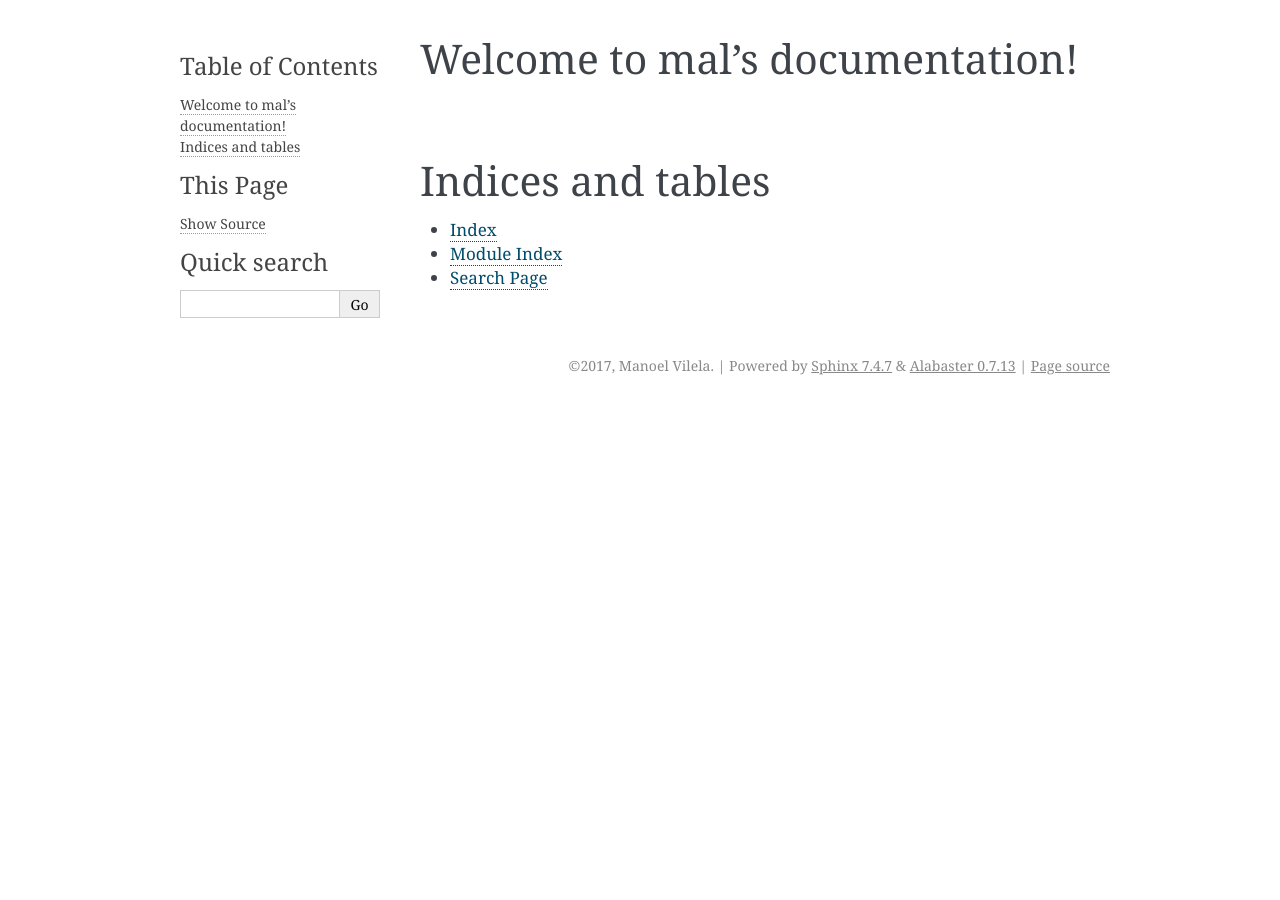
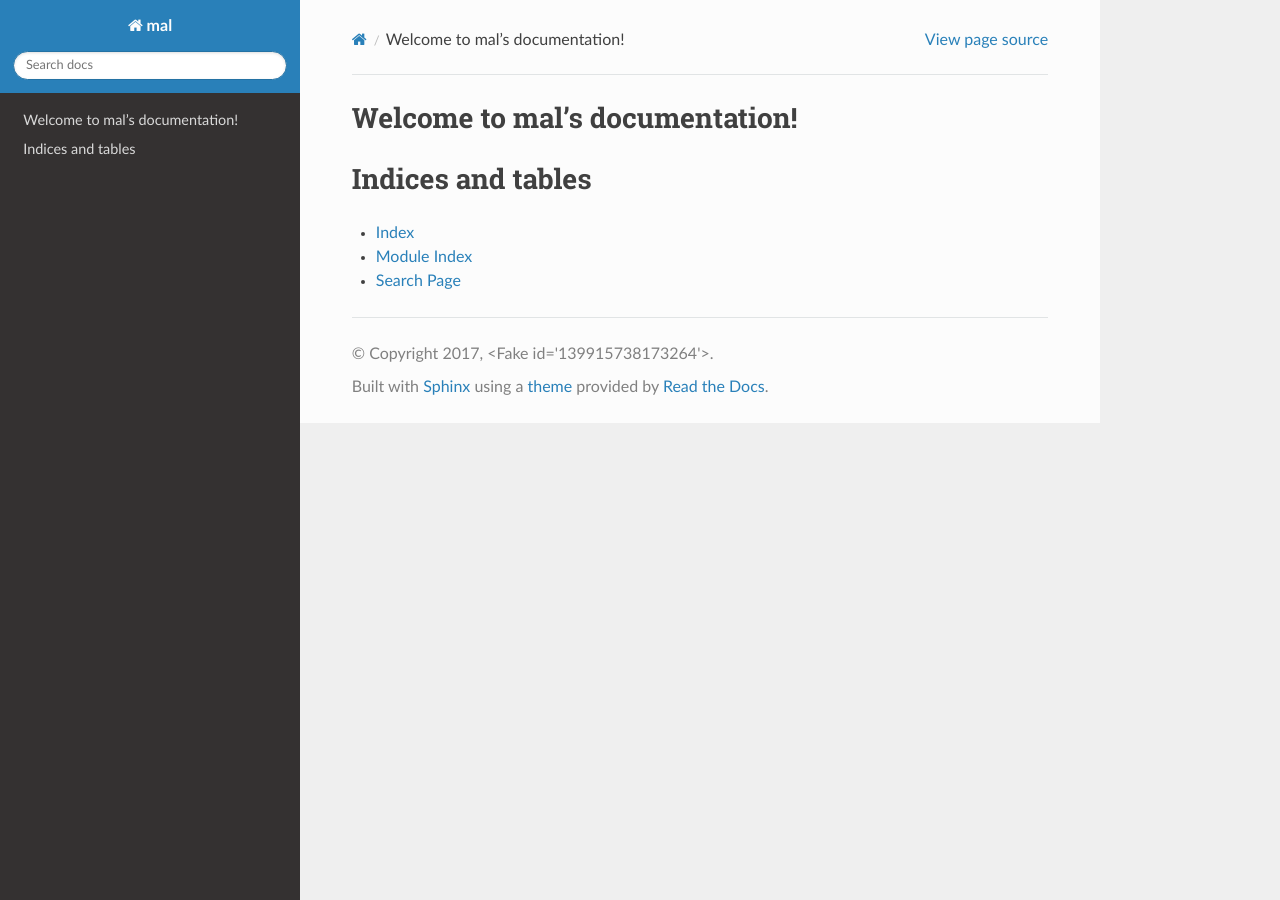
Before and after one commit to ryukinix/mal, a Sphinx documentation site: the page built from docs/source/index.rst, in a window 1280 px wide. Built offline with Sphinx 7.4.7 and the Read the Docs theme 2.0.0, drawn with Linux system fonts in a browser that asks for light colours; the version number could not be read and is left out.

Commit message:
Add mal integration to docs and use ReadTheDocs theme

```diff
--- a/docs/source/conf.py
+++ b/docs/source/conf.py
@@ -20,7 +20,7 @@
 import os
 import sys
 sys.path.insert(0, os.path.abspath('../../'))
-
+import mal
 
 # -- General configuration ------------------------------------------------
 
@@ -32,10 +32,8 @@ sys.path.insert(0, os.path.abspath('../../'))
 # extensions coming with Sphinx (named 'sphinx.ext.*') or your custom
 # ones.
 extensions = ['sphinx.ext.autodoc',
+              'sphinx.ext.viewcode',
               'sphinx.ext.viewcode']
-
-# Add any paths that contain templates here, relative to this directory.
-templates_path = ['_templates']
 
 # The suffix(es) of source filenames.
 # You can specify multiple suffix as a list of string:
@@ -47,18 +45,18 @@ source_suffix = ['.rst', '.md']
 master_doc = 'index'
 
 # General information about the project.
-project = 'mal'
-copyright = '2017, Manoel Vilela'
-author = 'Manoel Vilela'
+project = mal.__name__
+author = mal.__author__
+copyright = "2017, {}".format(author)
 
 # The version info for the project you're documenting, acts as replacement for
 # |version| and |release|, also used in various other places throughout the
 # built documents.
 #
 # The short X.Y version.
-version = '0.3.0'
+version = mal.__version__
 # The full version, including alpha/beta/rc tags.
-release = '0.3.0'
+release = mal.__version__
 
 # The language for content autogenerated by Sphinx. Refer to documentation
 # for a list of supported languages.
@@ -84,7 +82,7 @@ todo_include_todos = False
 # The theme to use for HTML and HTML Help pages.  See the documentation for
 # a list of builtin themes.
 #
-html_theme = 'alabaster'
+html_theme = 'sphinx_rtd_theme'
 
 # Theme options are theme-specific and customize the look and feel of a theme
 # further.  For a list of options available for each theme, see the
@@ -95,8 +93,6 @@ html_theme = 'alabaster'
 # Add any paths that contain custom static files (such as style sheets) here,
 # relative to this directory. They are copied after the builtin static files,
 # so a file named "default.css" will overwrite the builtin "default.css".
-html_static_path = ['_static']
-
 
 # -- Options for HTMLHelp output ------------------------------------------
 
@@ -129,7 +125,7 @@ latex_elements = {
 #  author, documentclass [howto, manual, or own class]).
 latex_documents = [
     (master_doc, 'mal.tex', 'mal Documentation',
-     'Manoel Vilela', 'manual'),
+     mal.__author__, 'manual'),
 ]
 
 
```
